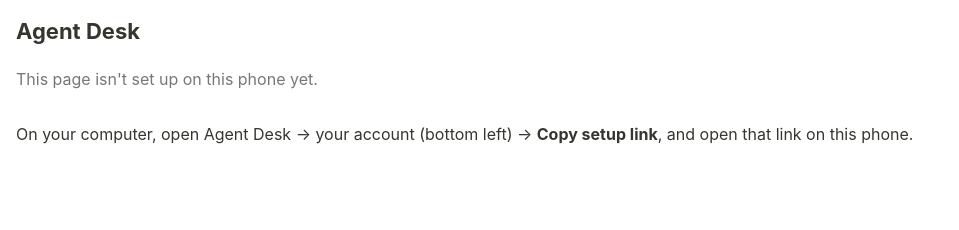
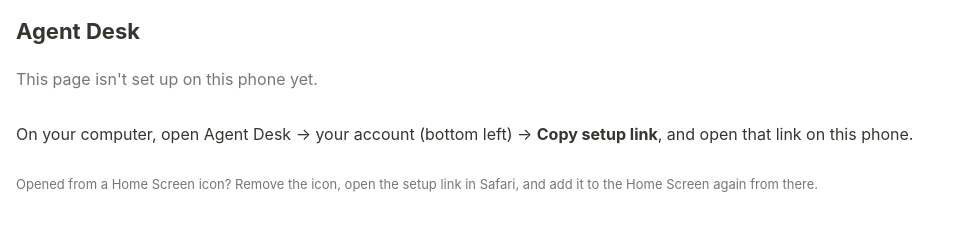
Before and after one commit to Armand-Birt/agent-desk-phone, a plain HTML site: page index.html in a window 1280 px wide. Shown: the whole page, without its empty margins (0-959 px from the left). Drawn offline with Linux system fonts and the light colour scheme.

Commit message:
App icon; Home Screen setup

```diff
--- a/index.html
+++ b/index.html
@@ -9,6 +9,8 @@
 <meta name="theme-color" content="#ffffff" media="(prefers-color-scheme: light)">
 <meta name="theme-color" content="#191919" media="(prefers-color-scheme: dark)">
 <meta name="robots" content="noindex">
+<link rel="apple-touch-icon" href="icon-180.png">
+<link rel="icon" href="icon-180.png">
 <title>Agent Desk</title>
 <style>
   :root { --bg: #fff; --text: #37352f; --muted: #787774; --faint: #a5a29a; --border: #e9e9e7; --soft: #f7f6f3; --accent: #2383e2; --ok: #448361; --bad: #d44c47; --note: #fbf3db; }
@@ -94,6 +96,7 @@
   <h1>Agent Desk</h1>
   <p class="muted">This page isn't set up on this phone yet.</p>
   <p>On your computer, open Agent Desk → your account (bottom left) → <b>Copy setup link</b>, and open that link on this phone.</p>
+  <p class="muted small">Opened from a Home Screen icon? Remove the icon, open the setup link in Safari, and add it to the Home Screen again from there.</p>
 </div>
 
 <!-- 2. Sign in -->
@@ -150,7 +153,7 @@
       </div>
       <div class="card">
         <h2>Add to Home Screen</h2>
-        <div class="muted small">In Safari: Share → Add to Home Screen. It then opens like an app. (Dictation with the 🎙 button works in Safari; from the Home Screen icon iOS may only offer the keyboard's own dictation key.)</div>
+        <div class="muted small">Open the <b>setup link</b> in Safari (the address should end in <code>#u=…</code>), then Share → <b>Add to Home Screen</b>. The icon opens like an app; sign in once more there, as it keeps its own sign-in. If the icon says it isn't set up, remove it and add it again from the setup link.<br><br>Dictation with the 🎙 button works in Safari; from the Home Screen icon iOS may only offer the keyboard's own dictation key.</div>
       </div>
       <div class="card">
         <h2>“Hey Siri, jot it down”</h2>
@@ -191,10 +194,11 @@
 
   // ---- Set up: the link from Agent Desk carries the project's address and publishable key in its "#…" ----
   const h = new URLSearchParams(location.hash.slice(1));
+  // (the "#…" stays in the address: "Add to Home Screen" saves the address, and the app that makes keeps its own
+  // storage, so it sets itself up from it the first time it opens)
   if (h.get('u') && h.get('k')) {
     store.set('url', h.get('u'));
     store.set('key', h.get('k'));
-    history.replaceState(null, '', location.pathname);
   }
   const URL_ = store.get('url');
   const KEY = store.get('key');
```
Also changed, not shown: icon-180.png (added), icon-512.png (added).
